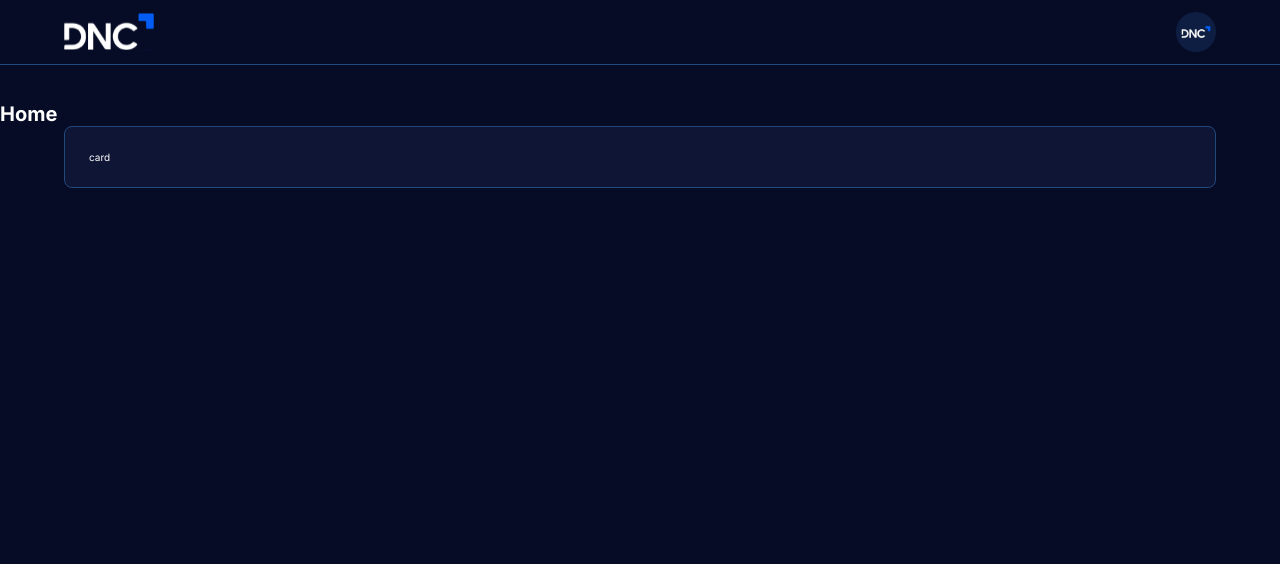
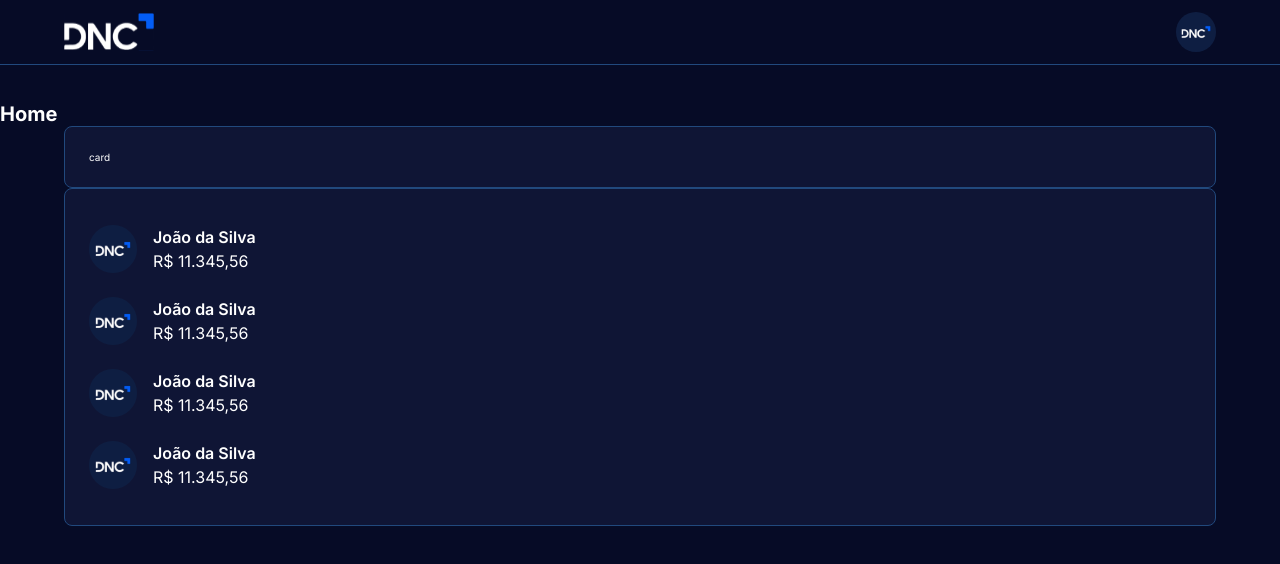
Before and after one commit to hashiraofcode/dash-board-aplication-dnc, a React (Vite) app: page /home in a window 1280 px wide. Shown: the top 564 px of the page. Built offline with nearby package versions, Linux system fonts and the light colour scheme.

Commit message:
Feat: create a avatar list component

```diff
--- a/src/Pages/Home.tsx
+++ b/src/Pages/Home.tsx
@@ -1,13 +1,40 @@
-import { Header } from '@/components/index.ts'
+import { Header, AvatarComponent } from '@/components/index.ts'
 import { CardComponent } from '@/styles'
 import { Container } from '@mui/material'
+import { type ListDataProps } from '@/types'
+import { currencyConverter } from '@/utils/index.ts'
 function Home() {
+  const ExempleArray: ListDataProps[] = [
+    {
+      avatar: '/logo-pixel.svg',
+      name: 'João da Silva',
+      subtitle: `${currencyConverter(11345.56)}`,
+    },
+    {
+      avatar: '/logo-pixel.svg',
+      name: 'João da Silva',
+      subtitle: `${currencyConverter(11345.56)}`,
+    },
+    {
+      avatar: '/logo-pixel.svg',
+      name: 'João da Silva',
+      subtitle: `${currencyConverter(11345.56)}`,
+    },
+    {
+      avatar: '/logo-pixel.svg',
+      name: 'João da Silva',
+      subtitle: `${currencyConverter(11345.56)}`,
+    },
+  ]
   return (
     <>
       <Header />
       <h1>Home</h1>
       <Container maxWidth="lg">
         <CardComponent className="">card</CardComponent>
+        <CardComponent>
+          <AvatarComponent people={ExempleArray} />
+        </CardComponent>
       </Container>
     </>
   )
--- /dev/null
+++ b/src/components/AvatarListComponent.tsx
@@ -0,0 +1,42 @@
+import { Box, Avatar } from '@mui/material'
+import { TitleH2, StyledSpan } from '@/styles'
+import { type ListDataProps } from '@/types'
+
+const AvatarList = (props: { people?: ListDataProps[] }) => {
+  return props.people ? (
+    <>
+      {props.people.map((item, index) => {
+        return (
+          <Box
+            sx={{
+              alignItems: 'center',
+              display: 'flex',
+              padding: '1.2rem 0',
+              key: { index },
+            }}
+          >
+            <Box>
+              <Avatar
+                src={item.avatar}
+                alt={item.name}
+                sx={{
+                  width: '4.8rem',
+                  height: '4.8rem',
+                  marginRight: '1.6rem',
+                }}
+              />
+            </Box>
+            <Box>
+              <TitleH2 typographieProps={{}}>{item.name}</TitleH2>
+              <StyledSpan typographieProps={{}}>{item.subtitle}</StyledSpan>
+            </Box>
+          </Box>
+        )
+      })}
+    </>
+  ) : (
+    <p>Error: 404, data not found </p>
+  )
+}
+
+export default AvatarList
--- a/src/components/index.ts
+++ b/src/components/index.ts
@@ -1,4 +1,5 @@
+export { default as AvatarComponent } from './AvatarListComponent'
 export { default as FormApp } from '@/components/formAppComponent'
+export { default as Header } from '@/components/header.tsx'
 export { default as LoginImage } from '@/components/loginImage'
 export { default as Logo } from '@/components/logo.tsx'
-export { default as Header } from '@/components/header.tsx'
--- a/src/styles/typographiStyles.ts
+++ b/src/styles/typographiStyles.ts
@@ -1,5 +1,5 @@
 import styled from 'styled-components'
-import { type Theme, type StyledComponent } from '@/types'
+import { type Theme, type StyledComponent } from '@/types/index.ts'
 
 export const TitleH1 = styled.h1<{
   theme?: Theme
--- /dev/null
+++ b/src/types/avatarList.d.ts
@@ -0,0 +1,5 @@
+export interface ListDataProps {
+  avatar: string
+  name: string
+  subtitle: string
+}
--- a/src/types/index.ts
+++ b/src/types/index.ts
@@ -1,3 +1,4 @@
-export { type default as StyledComponent } from './tipographieProps.ts'
+export type * from './avatarList.d.ts'
 export type * from './formTypes.d.ts'
 export type * from './theme.ts'
+export type * from './tipographieProps.d.ts'
--- a/src/types/tipographieProps.ts
+++ b/src/types/tipographieProps.d.ts
@@ -1,4 +1,4 @@
-export default interface StyledComponent {
+export interface StyledComponent {
   color?: string
   lineHeigth?: string
   fontSize?: string
--- /dev/null
+++ b/src/utils/converterMoney.ts
@@ -0,0 +1,12 @@
+/*
+Convert value to BRL
+@params money value
+@returns Converted value type
+*/
+
+export const currencyConverter = (value: number): string => {
+  return new Intl.NumberFormat('pt-BR', {
+    style: 'currency',
+    currency: 'BRL',
+  }).format(value)
+}
--- /dev/null
+++ b/src/utils/index.ts
@@ -0,0 +1 @@
+export * from './converterMoney.ts'
```
